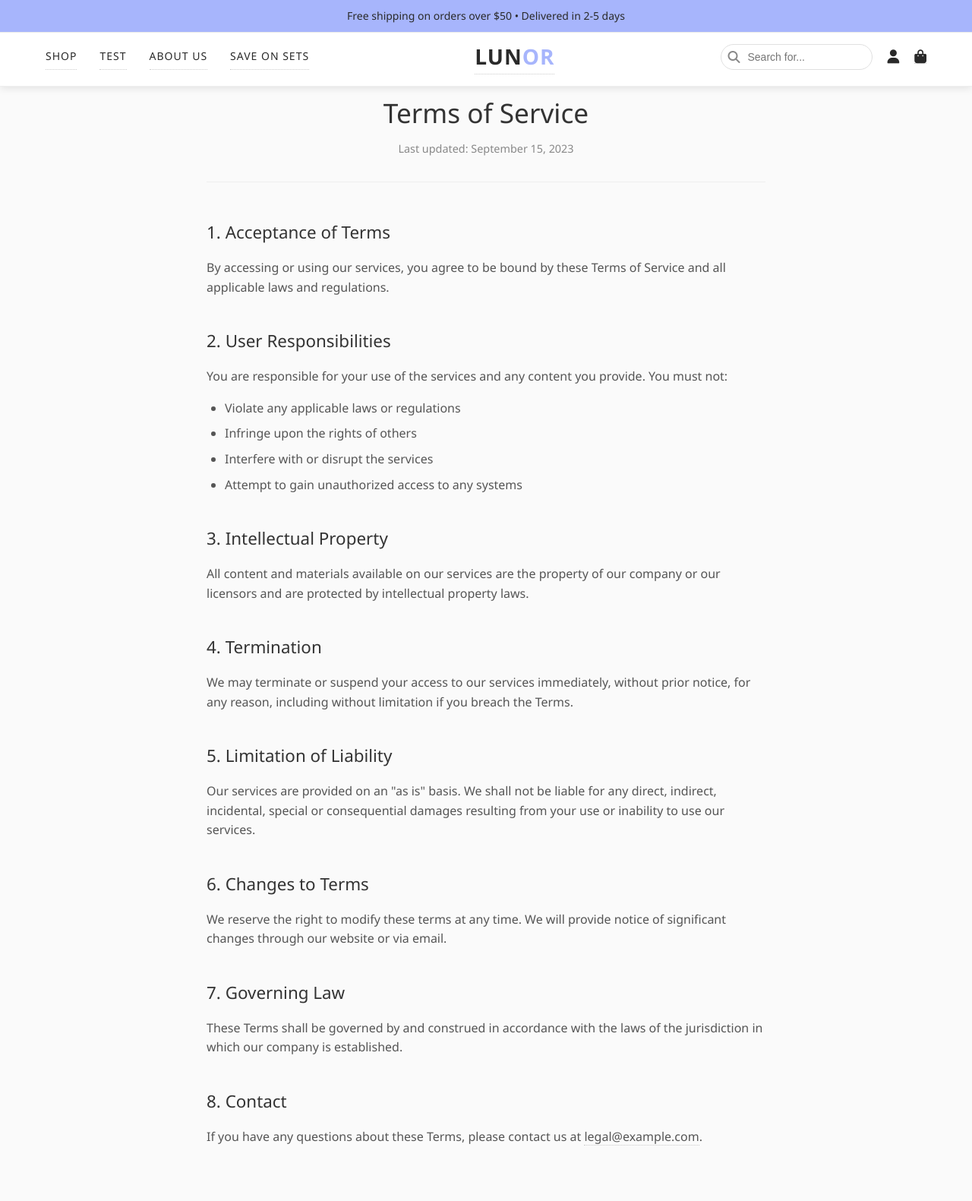
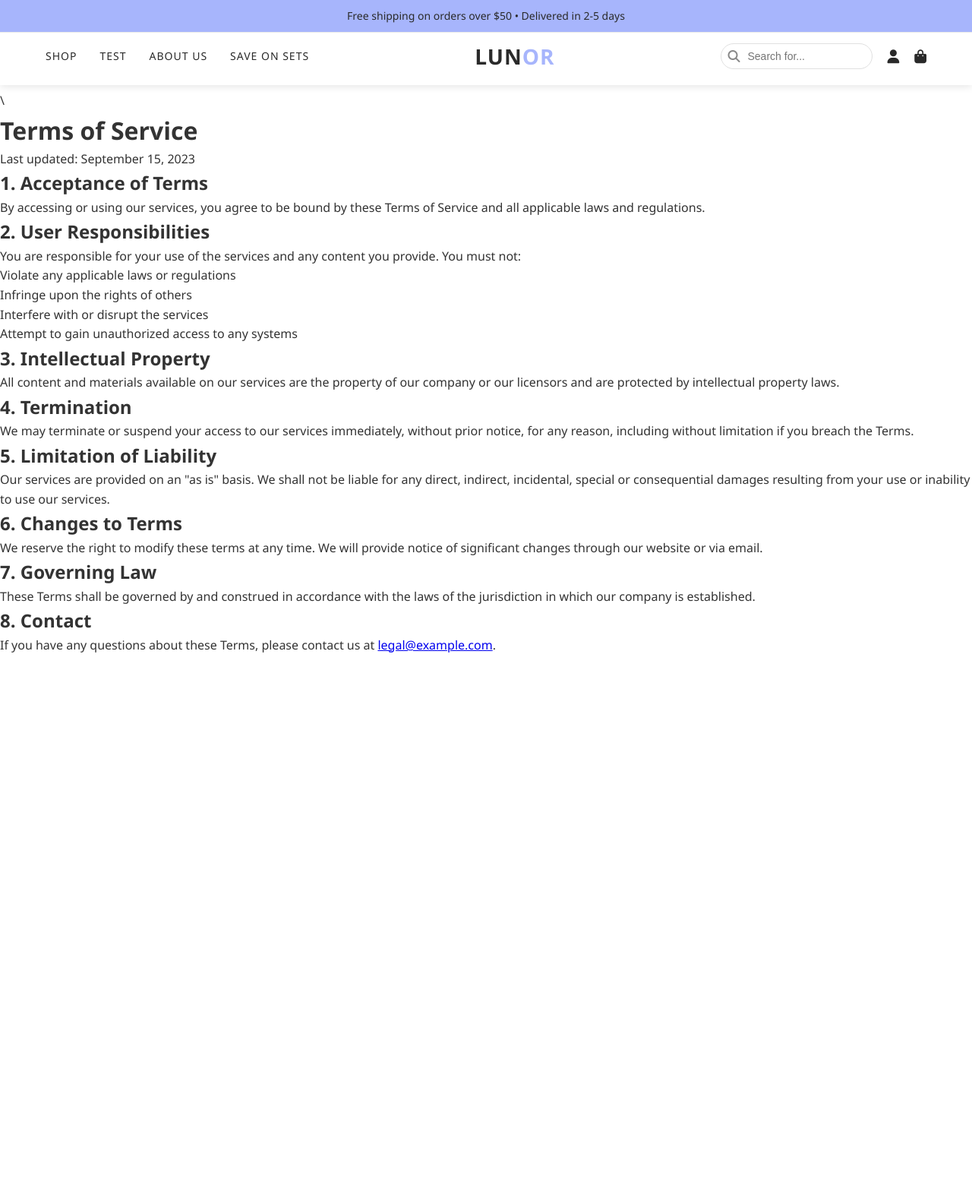
Before and after one commit to qwertyzxcbmai/miniproject, a FastAPI app: template templates/termsofservice.html in a window 1280 px wide. Shown: the whole page at 76% size. After the commit the page ends 859 px from the top, so only its background shows below. Run offline with FastAPI, Linux system fonts and the light colour scheme; the template is opened without the code that fills it, so the values that code supplies are empty; parts of the project's set-up code (start-up, migrations or seed data) failed here and were passed over.

Commit message:
Update termsofservice.html

```diff
--- a/templates/termsofservice.html
+++ b/templates/termsofservice.html
@@ -1,80 +1,11 @@
-<!DOCTYPE html>
+\<!DOCTYPE html>
 <html lang="en">
 <head>
     <meta charset="UTF-8">
     <meta name="viewport" content="width=device-width, initial-scale=1.0">
     <link rel="icon" type="image/png" href="https://i.postimg.cc/5NYKSd5m/2025-08-18-132401599.png">
+    <link rel="stylesheet" href="{{ url_for('static', path='css/service.css') }}">
     <title>Terms of Service</title>
-    <style>
-        * {
-            margin: 0;
-            padding: 0;
-            box-sizing: border-box;
-        }
-
-        body {
-            font-family: -apple-system, BlinkMacSystemFont, 'Segoe UI', Roboto, sans-serif;
-            line-height: 1.6;
-            color: #333;
-            background-color: #fafafa;
-            max-width: 800px;
-            margin: 0 auto;
-            padding: 2rem;
-        }
-
-        header {
-            text-align: center;
-            margin-bottom: 3rem;
-            padding-bottom: 1rem;
-            border-bottom: 1px solid #eee;
-        }
-
-        h1 {
-            font-weight: 400;
-            font-size: 2.2rem;
-            margin-bottom: 0.5rem;
-        }
-
-        .last-updated {
-            color: #888;
-            font-size: 0.9rem;
-        }
-
-        section {
-            margin-bottom: 2.5rem;
-        }
-
-        h2 {
-            font-weight: 500;
-            font-size: 1.4rem;
-            margin-bottom: 1rem;
-        }
-
-        p, ul {
-            margin-bottom: 1rem;
-            color: #555;
-        }
-
-        ul {
-            padding-left: 1.5rem;
-        }
-
-        li {
-            margin-bottom: 0.5rem;
-        }
-
-        a {
-            color: #555;
-            text-decoration: none;
-            border-bottom: 1px dotted #ccc;
-        }
-
-        a:hover {
-            color: #000;
-            border-bottom: 1px solid #000;
-        }
-
-    </style>
 </head>
 <body>
 <div class="banner">
```
